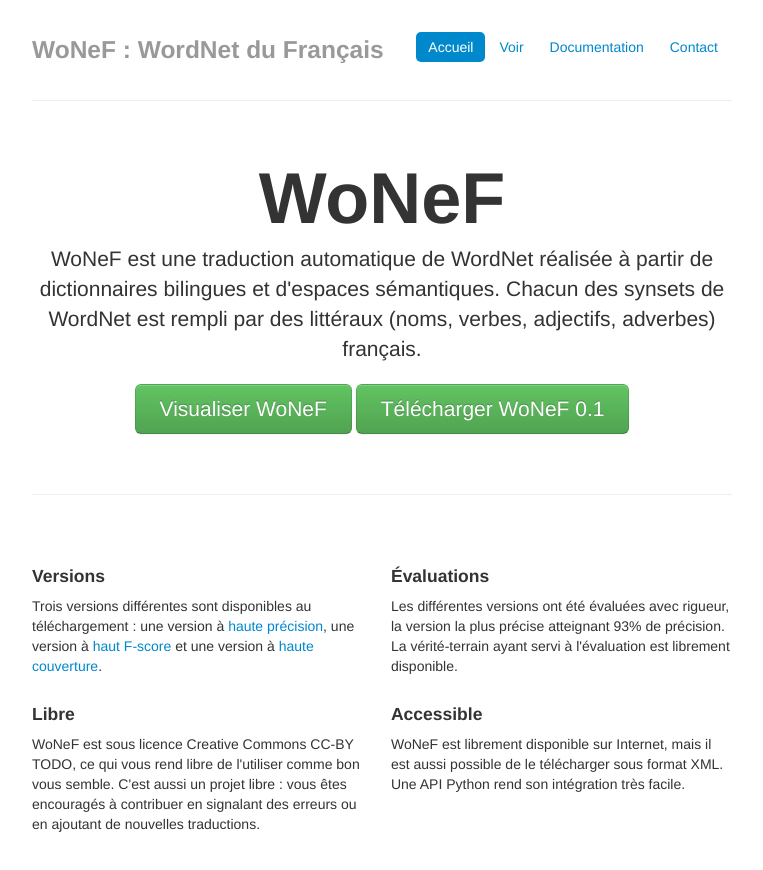
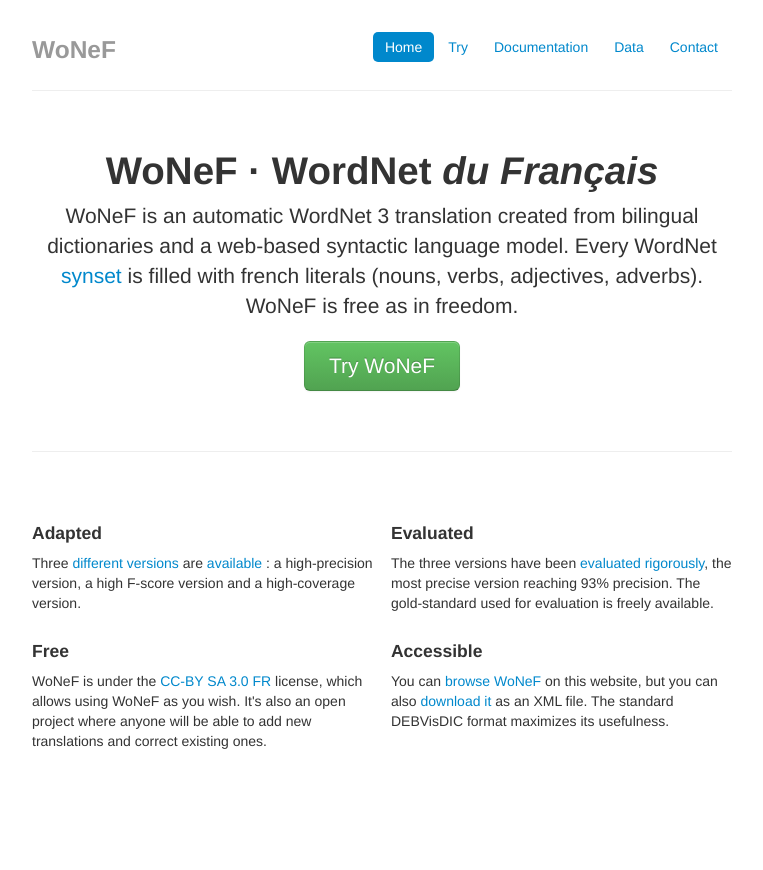
Before and after one commit to pquentin/wonef-static-site, a plain HTML site: page index.html in a window 1280 px wide. Shown: the whole page, without its empty margins (258-1021 px from the left). After the commit the page ends 821 px from the top, so only its background shows below. Drawn offline with Linux system fonts and the light colour scheme.

Commit message:
English, correct assets path

```diff
--- a/index.html
+++ b/index.html
@@ -2,17 +2,16 @@
 <html lang="en">
   <head>
     <meta charset="utf-8">
-    <title>WoNeF - Traduction automatique libre de WordNet 3 vers le français</title>
+    <title>WoNeF - An automatic French Translation of WordNet 3</title>
     <meta name="viewport" content="width=device-width, initial-scale=1.0">
-    <meta name="description" content="">
+    <meta name="description" content="WoNeF: automatic French WordNet translation">
     <meta name="author" content="Quentin Pradet">
 
     <!-- Le styles -->
-    <link href="assets/css/bootstrap.css" rel="stylesheet">
+    <link href="/assets/css/bootstrap.css" rel="stylesheet">
     <style type="text/css">
       body {
         padding-top: 20px;
-        padding-bottom: 40px;
       }
 
       /* Custom container */
@@ -21,7 +20,7 @@
         max-width: 700px;
       }
       .container-narrow > hr {
-        margin: 30px 0;
+        margin: 20px 0;
       }
 
       /* Main marketing message and sign up button */
@@ -30,7 +29,6 @@
         text-align: center;
       }
       .jumbotron h1 {
-        font-size: 72px;
         line-height: 1;
       }
       .jumbotron .btn {
@@ -46,11 +44,11 @@
         margin-top: 28px;
       }
     </style>
-    <link href="assets/css/bootstrap-responsive.css" rel="stylesheet">
+    <link href="/assets/css/bootstrap-responsive.css" rel="stylesheet">
 
     <!-- HTML5 shim, for IE6-8 support of HTML5 elements -->
     <!--[if lt IE 9]>
-      <script src="assets/js/html5shiv.js"></script>
+      <script src="/assets/js/html5shiv.js"></script>
     <![endif]-->
 
   </head>
@@ -61,39 +59,40 @@
 
       <div class="masthead">
         <ul class="nav nav-pills pull-right">
-          <li class="active"><a href="#">Accueil</a></li>
-          <li><a href="#">Voir</a></li>
-          <li><a href="#">Documentation</a></li>
-          <li><a href="#">Contact</a></li>
+          <li class="active"><a href="/">Home</a></li>
+          <li><a href="/try/">Try</a></li>
+          <li><a href="/documentation/">Documentation</a></li>
+          <li><a href="/data/">Data</a></li>
+          <li><a href="/contact/">Contact</a></li>
         </ul>
-        <h3 class="muted">WoNeF : WordNet du Français</h3>
+        <h3 class="muted">WoNeF</h3>
       </div>
 
       <hr>
 
       <div class="jumbotron">
-        <h1>WoNeF</h1>
-        <p class="lead">WoNeF est une traduction automatique de WordNet réalisée à partir de dictionnaires bilingues et d'espaces sémantiques. Chacun des synsets de WordNet est rempli par des littéraux (noms, verbes, adjectifs, adverbes) français.</p>
-        <a class="btn btn-large btn-success" href="#">Visualiser WoNeF</a> <a class="btn btn-large btn-success" href="#">Télécharger WoNeF 0.1</a>
+        <h1>WoNeF · WordNet <em>du Français</em></h1>
+        <p class="lead">WoNeF is an automatic WordNet 3 translation created from bilingual dictionaries and a web-based syntactic language model. Every WordNet <a href="/documentation/#synset">synset</a> is filled with french literals (nouns, verbs, adjectives, adverbs). WoNeF is free as in freedom.</p>
+        <a class="btn btn-large btn-success" href="/try/">Try WoNeF</a>
       </div>
 
       <hr>
 
       <div class="row-fluid marketing">
         <div class="span6">
-          <h4>Versions</h4>
-          <p>Trois versions différentes sont disponibles au téléchargement : une version à <a href="#hauteprecision">haute précision</a>, une version à <a href="#hautfscore#">haut F-score</a> et une version à <a href="#hautecouverture">haute couverture</a>.</p>
+          <h4>Adapted</h4>
+          <p>Three <a href="/documentation/#versions">different versions</a> are <a href="/data/">available</a> : a high-precision version, a high F-score version and a high-coverage version.</p>
 
-          <h4>Libre</h4>
-          <p>WoNeF est sous licence Creative Commons CC-BY TODO, ce qui vous rend libre de l'utiliser comme bon vous semble. C'est aussi un projet libre : vous êtes encouragés à contribuer en signalant des erreurs ou en ajoutant de nouvelles traductions.</p>
+          <h4>Free</h4>
+            <p>WoNeF is under the <a href="http://creativecommons.org/licenses/by-sa/3.0/fr/deed.en">CC-BY SA 3.0 FR</a> license, which allows using WoNeF as you wish. It's also an open project where anyone will be able to add new translations and correct existing ones.</p>
         </div>
 
         <div class="span6">
-          <h4>Évaluations</h4>
-          <p>Les différentes versions ont été évaluées avec rigueur, la version la plus précise atteignant 93% de précision. La vérité-terrain ayant servi à l'évaluation est librement disponible.</p>
+          <h4>Evaluated</h4>
+          <p>The three versions have been <a href="/documentation/#evaluation">evaluated rigorously</a>, the most precise version reaching 93% precision. The gold-standard used for evaluation is freely available.</p>
 
           <h4>Accessible</h4>
-          <p>WoNeF est librement disponible sur Internet, mais il est aussi possible de le télécharger sous format XML. Une API Python rend son intégration très facile.</p>
+          <p>You can <a href="/try/">browse WoNeF</a> on this website, but you can also <a href="/data/">download it</a> as an XML file. The standard DEBVisDIC format maximizes its usefulness.</p>
         </div>
       </div>
 
```
